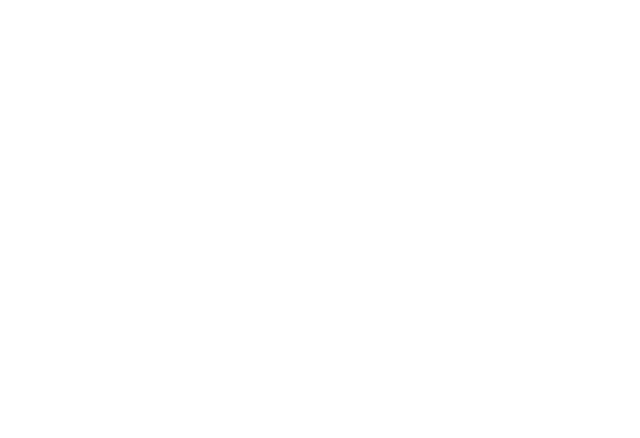
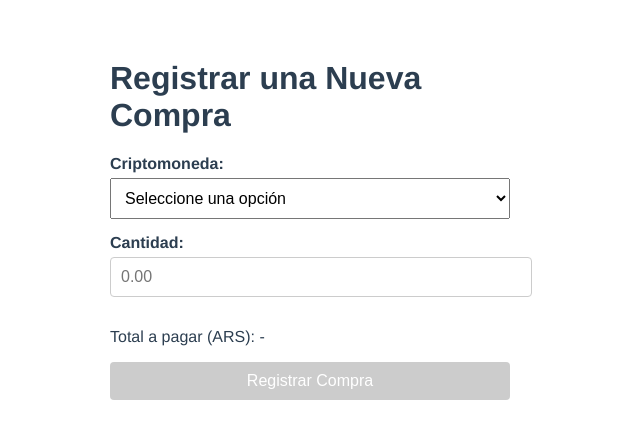
Before and after one commit to cassolo/wallet-app, a Vue app: page /new-purchase in a window 1280 px wide. Before the commit this address had no page. Shown: the top 438 px of the page, without its empty margins (330-970 px from the left). Built offline with nearby package versions, Linux system fonts and the light colour scheme.

Commit message:
Crear, routear y agregar funcionalidad a vista de compra

```diff
--- a/src/components/DashboardView.vue
+++ b/src/components/DashboardView.vue
@@ -2,6 +2,7 @@
     <div class="dashboard-container">
       <h1>Dashboard</h1>
       <p>Bienvenido, tu ID es: <strong>{{ userId }}</strong></p>
+      <button @click="$router.push('/new-purchase')">Nueva Compra</button>
     </div>
   </template>
 
--- /dev/null
+++ b/src/components/NewPurchaseView.vue
@@ -0,0 +1,147 @@
+<template>
+    <div class="nueva-compra-container">
+      <h1>Registrar una Nueva Compra</h1>
+      <form @submit.prevent="registrarCompra">
+        <label for="crypto">Criptomoneda:</label>
+        <select v-model="crypto" id="crypto" @change="calcularPrecio" required>
+          <option disabled value="">Seleccione una opción</option>
+          <option v-for="moneda in monedas" :key="moneda" :value="moneda">
+            {{ moneda }}
+          </option>
+        </select>
+
+        <label for="cantidad">Cantidad:</label>
+        <input
+          type="number"
+          id="cantidad"
+          v-model.number="cantidad"
+          min="0.0001"
+          step="0.0001"
+          placeholder="0.00"
+          @input="calcularPrecio"
+          required
+        />
+
+        <p>Total a pagar (ARS): {{ total ? `$${total}` : '-' }}</p>
+
+        <button :disabled="!crypto || cantidad <= 0 || !total" type="submit">
+          Registrar Compra
+        </button>
+      </form>
+    </div>
+  </template>
+
+  <script>
+import apiClient from '../apiClient';
+import axios from 'axios';
+
+export default {
+  data() {
+    return {
+      crypto: '',
+      cantidad: null,
+      total: null,
+      error: null,
+      monedas: [
+        'BTC', 'ETH', 'USDT', 'USDC', 'DAI', 'UXD', 'USDP', 'WLD',
+        'BNB', 'SOL', 'XRP', 'ADA', 'AVAX', 'DOGE', 'TRX', 'LINK',
+        'DOT', 'MATIC', 'SHIB', 'LTC', 'BCH', 'EOS', 'XLM', 'FTM',
+        'AAVE', 'UNI', 'ALGO', 'BAT', 'PAXG', 'CAKE', 'AXS', 'SLP',
+        'MANA', 'SAND', 'CHZ'
+      ],
+    };
+  },
+  methods: {
+    async calcularPrecio() {
+      if (!this.crypto || this.cantidad <= 0) {
+        this.total = null;
+        return;
+      }
+
+      try {
+        const response = await axios.get(
+          `https://criptoya.com/api/satoshitango/${this.crypto.toLowerCase()}/ars/1`
+        );
+        this.total = (response.data.totalAsk * this.cantidad).toFixed(2);
+      } catch (error) {
+        console.error('Error al obtener el precio total:', error);
+        this.total = null;
+      }
+    },
+    async registrarCompra() {
+      if (this.cantidad <= 0 || this.total <= 0) {
+        this.error = 'La cantidad y el total deben ser mayores a 0.';
+        return;
+      }
+
+      const userId = localStorage.getItem('user_id');
+      if (!userId) {
+        this.error = 'El usuario no está autenticado.';
+        this.$router.push('/login');
+        return;
+      }
+
+
+      const fecha = new Intl.DateTimeFormat('es-AR', {
+        day: '2-digit',
+        month: '2-digit',
+        year: 'numeric',
+        hour: '2-digit',
+        minute: '2-digit',
+        hourCycle: 'h23',
+    }).format(new Date());
+
+      const body = {
+        user_id: userId,
+        action: 'purchase',
+        crypto_code: this.crypto.toLowerCase(),
+        crypto_amount: this.cantidad.toString(),
+        money: this.total.toString(),
+        datetime: fecha,
+      };
+
+      try {
+        await apiClient.post('/transactions', body);
+        alert('Compra registrada con éxito.');
+        this.$router.push('/dashboard');
+      } catch (error) {
+        console.error('Error al registrar la compra:', error);
+        this.error = 'Hubo un problema al registrar la compra.';
+      }
+    },
+  },
+};
+</script>
+
+
+  <style>
+  .nueva-compra-container {
+    max-width: 400px;
+    margin: 20px auto;
+    text-align: left;
+  }
+  label {
+    display: block;
+    margin-bottom: 5px;
+    font-weight: bold;
+  }
+  input, select, button {
+    width: 100%;
+    margin-bottom: 15px;
+    padding: 10px;
+    font-size: 1em;
+  }
+  button {
+    background-color: #007bff;
+    color: white;
+    border: none;
+    cursor: pointer;
+  }
+  button:hover {
+    background-color: #0056b3;
+  }
+  button:disabled {
+    background-color: #ccc;
+    cursor: not-allowed;
+  }
+  </style>
--- a/src/router/index.js
+++ b/src/router/index.js
@@ -1,11 +1,13 @@
 import { createRouter, createWebHistory } from 'vue-router';
 import LoginView from '../components/LoginView.vue';
 import DashboardView from '../components/DashboardView.vue';
+import NewPurchaseView from '../components/NewPurchaseView.vue';
 
 const routes = [
   { path: '/', redirect: '/login' },
   { path: '/login', component: LoginView },
   { path: '/dashboard', component: DashboardView},
+  { path: '/new-purchase', component: NewPurchaseView },
 
 ];
 
```
